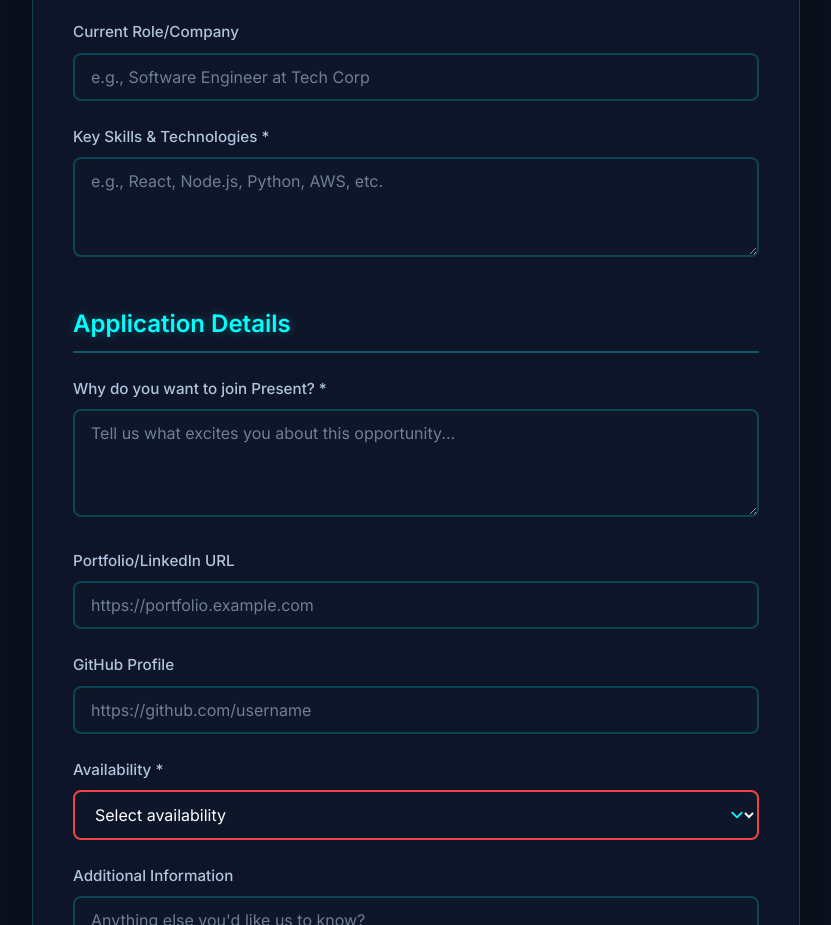
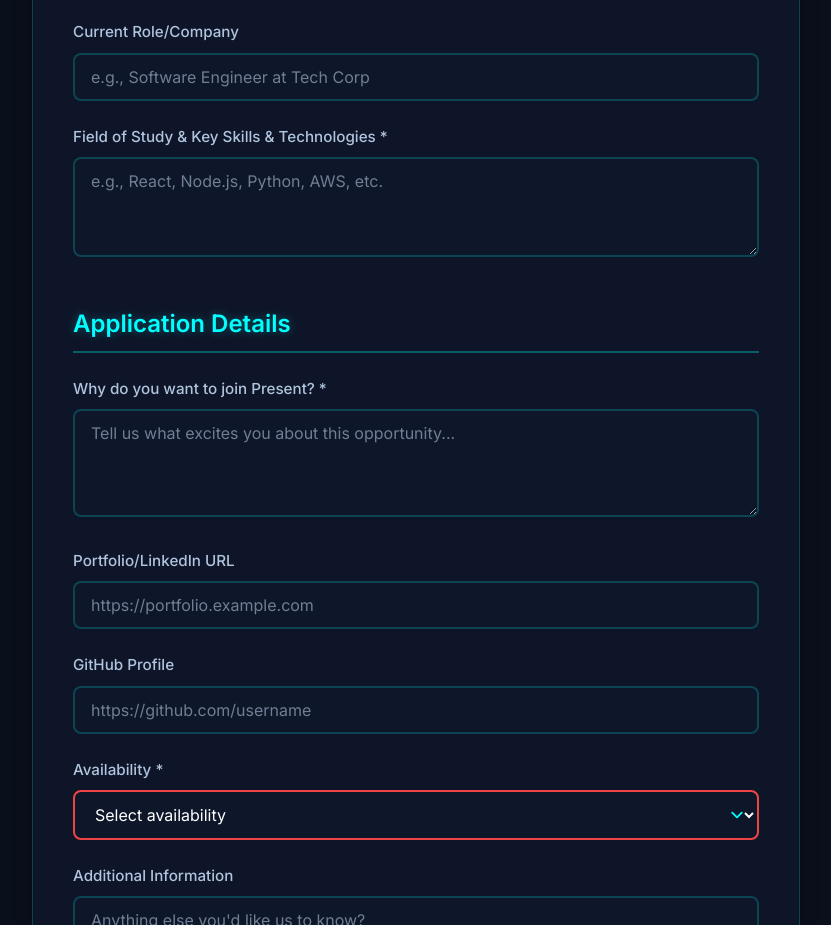
Before and after one commit to present-the-app/apply, a plain HTML site: page index.html in a window 1280 px wide. Shown: the part 1200-2125 px from the top of the page, without its empty margins (224-1055 px from the left). Drawn offline with Linux system fonts and the light colour scheme.

Commit message:
Create CNAME

```diff
--- a/index.html
+++ b/index.html
@@ -103,7 +103,7 @@
                     </div>
 
                     <div class="form-group">
-                        <label for="skills" class="label">Key Skills & Technologies *</label>
+                        <label for="skills" class="label">Field of Study & Key Skills & Technologies *</label>
                         <textarea id="skills" name="skills" class="input textarea" rows="3" placeholder="e.g., React, Node.js, Python, AWS, etc." required></textarea>
                     </div>
                 </div>
@@ -145,6 +145,7 @@
 
                     <!-- FormSubmit configuration -->
                     <input type="hidden" name="_subject" value="New Job Application - Present (The App)">
+                    <input type="hidden" name="_captcha" value="false">
                     <input type="hidden" name="_template" value="box">
                 </div>
 
```
Also changed, not shown: 1 other file.
